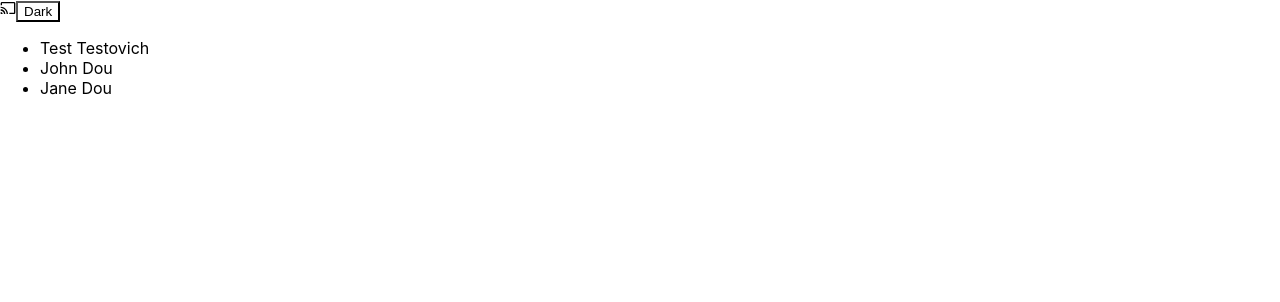
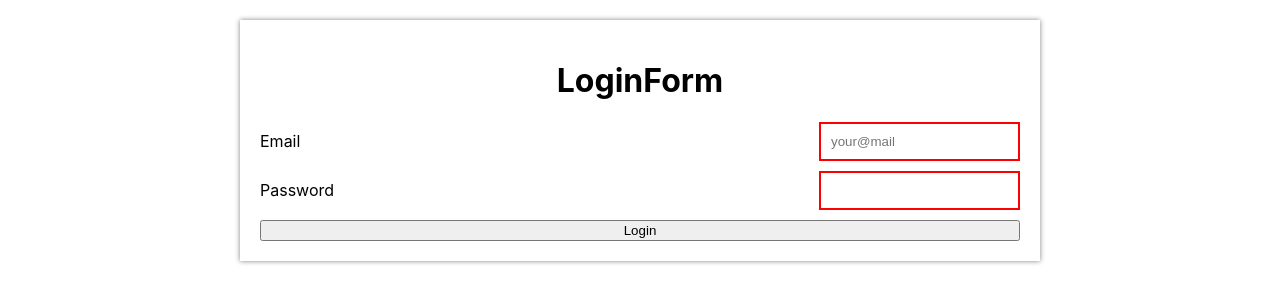
Before and after one commit to pecourses/pe2022-1-react-app, a React (Create React App) app: page / in a window 1280 px wide. Shown: the top 302 px of the page. Built offline with nearby package versions, Linux system fonts and the light colour scheme.

Commit message:
Add login form

```diff
--- a/package.json
+++ b/package.json
@@ -6,6 +6,7 @@
     "@testing-library/jest-dom": "^5.16.5",
     "@testing-library/react": "^13.4.0",
     "@testing-library/user-event": "^13.5.0",
+    "classnames": "^2.3.2",
     "react": "^18.2.0",
     "react-dom": "^18.2.0",
     "react-icons": "^4.7.1",
--- a/src/App.js
+++ b/src/App.js
@@ -1,37 +1,7 @@
-import { Component } from 'react';
-import { FaChromecast } from 'react-icons/fa';
-import ThemeButton from './components/ThemeButton';
-import UsersList from './components/UsersList';
+import LoginForm from './components/LoginForm';
 
-class App extends Component {
-  constructor(props) {
-    super(props);
-
-    this.state = {
-      isLight: true,
-    };
-  }
-
-  setTheme = () => {
-    const { isLight } = this.state;
-    this.setState({ isLight: !isLight });
-  };
-
-  render() {
-    const { isLight } = this.state;
-    return (
-      <>
-        <FaChromecast />
-        <ThemeButton isLight={isLight} changeTheme={this.setTheme} />
-        <UsersList isLight={isLight} />
-      </>
-    );
-  }
+function App() {
+  return <LoginForm />;
 }
 
-// App;
-//   ThemeButton; напис
-//   UsersList;
-//     UsersListItem; підсвітка
-
 export default App;
--- /dev/null
+++ b/src/components/LoginForm/LoginForm.module.css
@@ -0,0 +1,40 @@
+.formContainer {
+  margin: 10px auto;
+  padding: 20px;
+  box-shadow: 0 0 5px grey;
+  max-width: 800px;
+  width: 100%;
+  min-width: 320px;
+}
+
+.formHeader {
+  text-align: center;
+}
+
+.loginForm {
+  display: flex;
+  flex-direction: column;
+  gap: 10px;
+}
+
+.label {
+  display: flex;
+  justify-content: space-between;
+  align-items: center;
+}
+
+.inputName {
+}
+
+.input {
+  padding: 10px;
+  outline: none;
+}
+
+.inputValid {
+  border: 2px solid green;
+}
+
+.inputInvalid {
+  border: 2px solid red;
+}
--- /dev/null
+++ b/src/components/LoginForm/index.jsx
@@ -0,0 +1,94 @@
+import React, { Component } from 'react';
+import classNames from 'classnames';
+import styles from './LoginForm.module.css';
+// state -> input
+// state <- input
+//        ^
+//     onChange
+
+const INITIAL_VALUES = { email: '', password: '' };
+
+const LOGIN_FORM_REX_EXP = {
+  email: /^.+@.+$/,
+  password: /^(?=.*[A-Z].*)(?=.*[a-z].*)(?=.*\d.*)(?=.*[!@#$%^&*.].*).{8,20}$/,
+};
+
+class LoginForm extends Component {
+  constructor(props) {
+    super(props);
+
+    this.state = {
+      email: INITIAL_VALUES.email,
+      isEmailValid: false,
+      password: INITIAL_VALUES.password,
+      isPasswordValid: false,
+    };
+  }
+
+  handleEmailChange = ({ target: { value } }) => {
+    this.setState({
+      email: value,
+      isEmailValid: LOGIN_FORM_REX_EXP.email.test(value),
+    });
+  };
+
+  handlePasswordChange = ({ target: { value } }) => {
+    this.setState({
+      password: value,
+      isPasswordValid: LOGIN_FORM_REX_EXP.password.test(value),
+    });
+  };
+
+  handleSubmit = e => {
+    e.preventDefault();
+    // send request
+    this.setState(INITIAL_VALUES);
+  };
+
+  render() {
+    const { email, password, isEmailValid, isPasswordValid } = this.state;
+
+    const emailClassName = classNames(styles.input, {
+      [styles.inputValid]: isEmailValid,
+      [styles.inputInvalid]: !isEmailValid,
+    });
+
+    const passwordClassName = classNames(styles.input, {
+      [styles.inputValid]: isPasswordValid,
+      [styles.inputInvalid]: !isPasswordValid,
+    });
+
+    return (
+      <div className={styles.formContainer}>
+        <h1 className={styles.formHeader}>LoginForm</h1>
+        <form className={styles.loginForm} onSubmit={this.handleSubmit}>
+          <label className={styles.label}>
+            <span className={styles.inputName}>Email</span>
+            <input
+              className={emailClassName}
+              type="email"
+              name="email"
+              placeholder="your@mail"
+              value={email}
+              onChange={this.handleEmailChange}
+              autoFocus
+            />
+          </label>
+          <label className={styles.label}>
+            <span className={styles.inputName}>Password</span>
+            <input
+              className={passwordClassName}
+              type="password"
+              name="password"
+              value={password}
+              onChange={this.handlePasswordChange}
+            />
+          </label>
+          <button type="submit">Login</button>
+        </form>
+      </div>
+    );
+  }
+}
+
+export default LoginForm;
--- a/src/index.css
+++ b/src/index.css
@@ -1,5 +1,6 @@
 body {
   margin: 0;
+  padding: 10px;
   font-family: -apple-system, BlinkMacSystemFont, 'Segoe UI', 'Roboto', 'Oxygen',
     'Ubuntu', 'Cantarell', 'Fira Sans', 'Droid Sans', 'Helvetica Neue',
     sans-serif;
@@ -11,3 +12,7 @@
   font-family: source-code-pro, Menlo, Monaco, Consolas, 'Courier New',
     monospace;
 }
+
+* {
+  box-sizing: border-box;
+}
```
Also changed, not shown: 1 other file (tests, documents, lock files or other folders).
